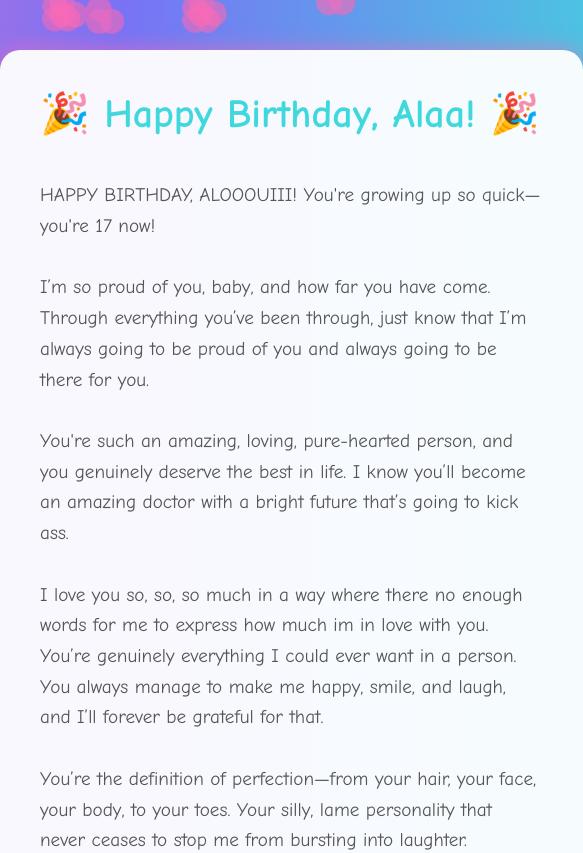
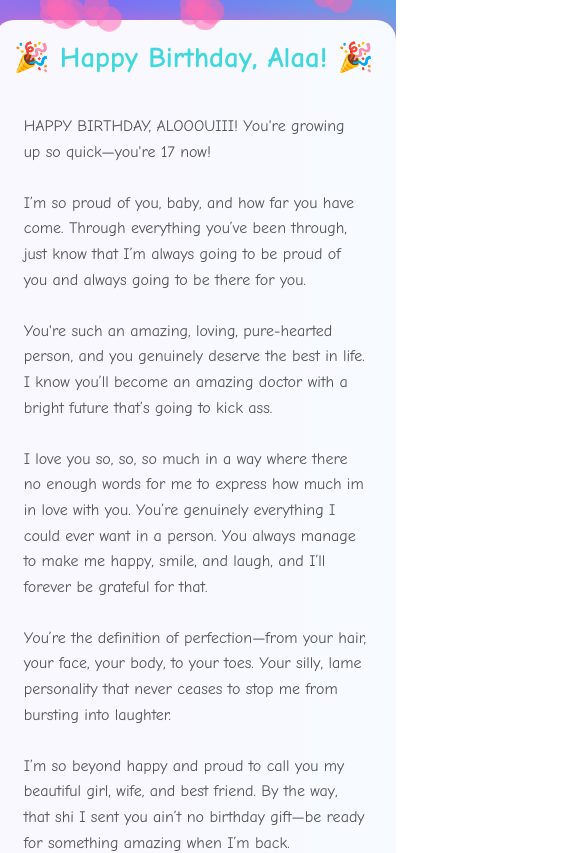
Before and after one commit to loveyou11606/birthdayalaa, a plain HTML site: page index.html in a window 390 px wide. Shown: the top 853 px of the page, 583 px wide, since content can reach past the window. Drawn offline with Linux system fonts and the light colour scheme.

Commit message:
Add files via upload

```diff
--- a/index.html
+++ b/index.html
@@ -130,6 +130,28 @@
             flex-direction: column;
             align-items: center;
         }
+
+        /* Media Query for mobile responsiveness */
+        @media (max-width: 600px) {
+            .typing-text {
+                font-size: 1.8em;
+            }
+
+            .love-paragraph {
+                font-size: 1em;
+                padding: 0 10px;
+            }
+
+            .card {
+                padding: 20px;
+                margin: 20px;
+            }
+
+            .heart {
+                width: 40px;
+                height: 40px;
+            }
+        }
     </style>
 </head>
 <body>
```
